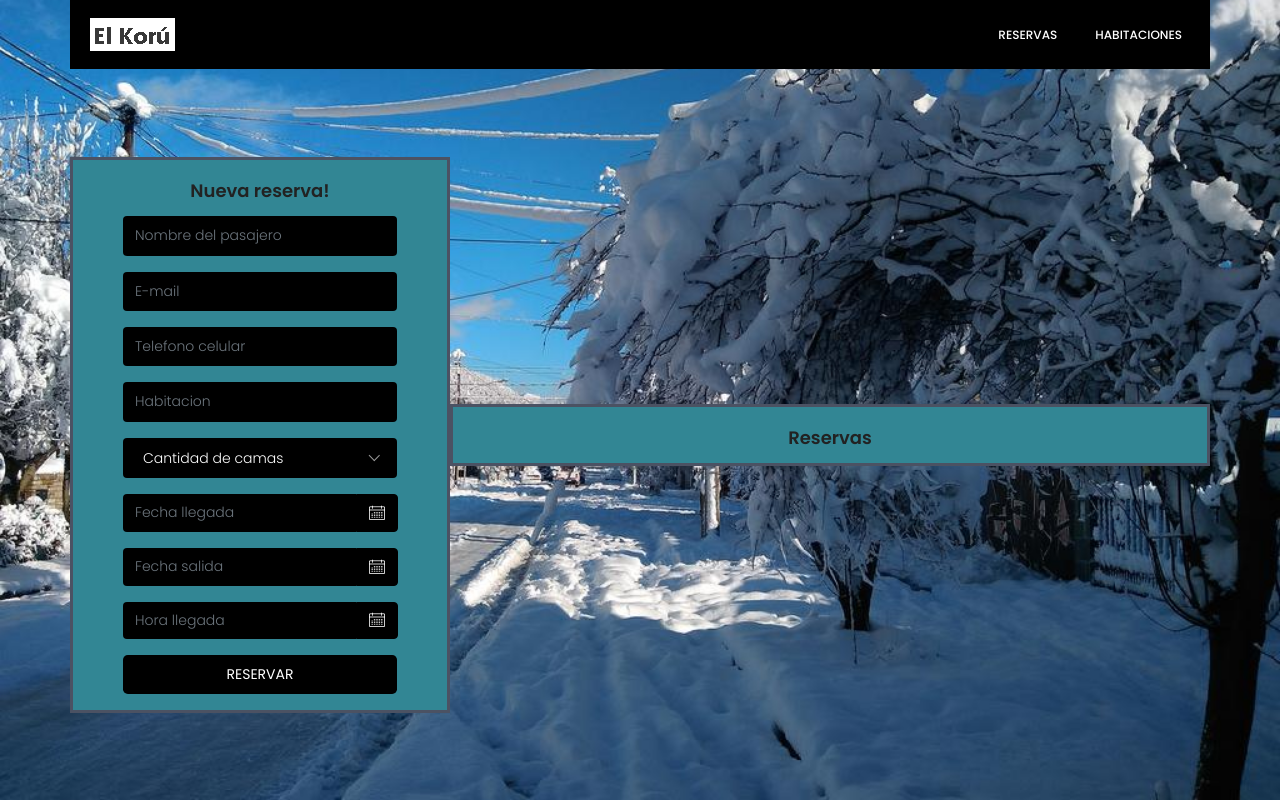
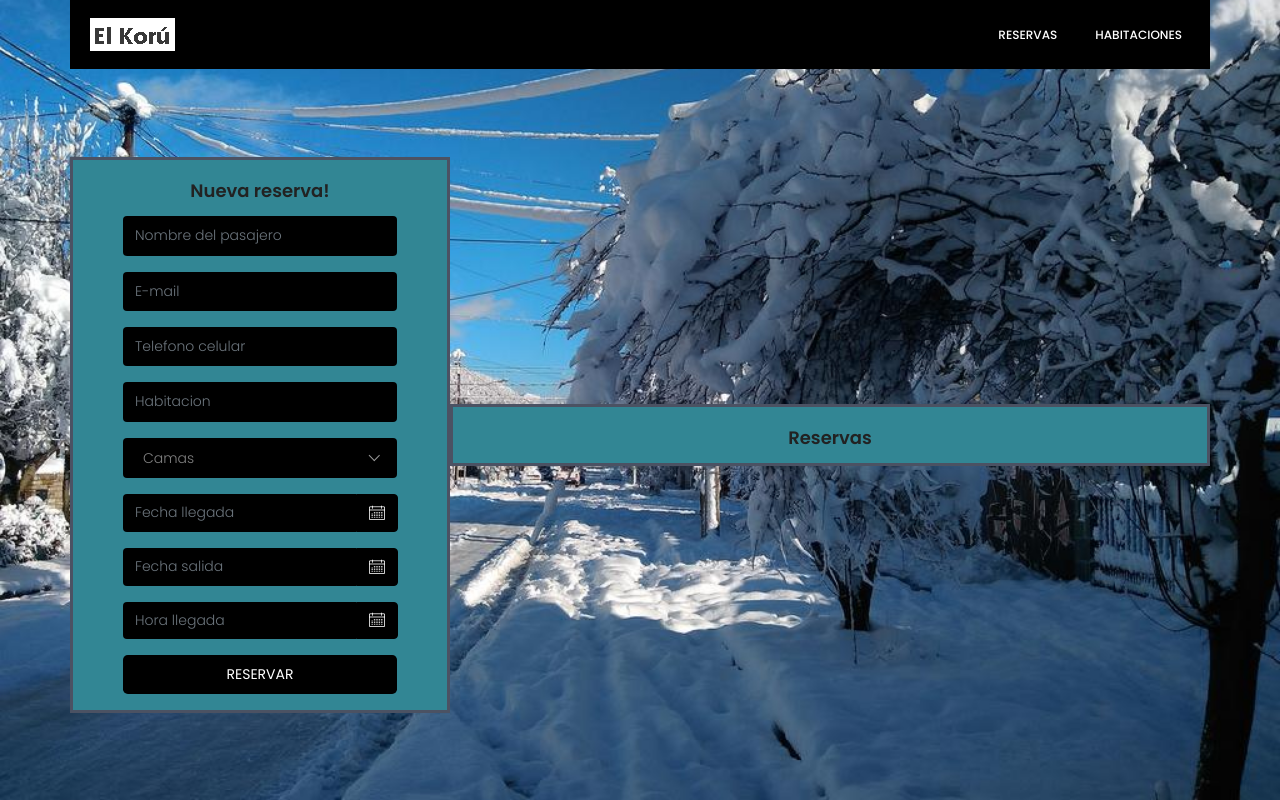
Before and after one commit to ElAndy123/Proyecto-final, a PHP site: page / in a window 1280 px wide. Run offline with PHP 8.4, Linux system fonts and the light colour scheme; some libraries are stand-ins or nearby versions.

Commit message:
arregle el color del texto del formulario

```diff
--- a/css/main.css
+++ b/css/main.css
@@ -1961,6 +1961,7 @@ h1, h2, h3, h4, h5, h6 {
 .default-select .current {
   margin-right: 50px;
   font-weight: 300;
+  color: gray;
 }
 
 .default-select .nice-select::after {
--- a/index.html
+++ b/index.html
@@ -59,15 +59,15 @@
 							  	<input class="form-control txt-field" type="tel" name="phone" placeholder="Telefono celular" onfocus="this.placeholder = ''" onblur="this.placeholder = 'Telefono celular'">
 							    <input class="form-control txt-field" type="text" name="name" placeholder="Habitacion"  onfocus="this.placeholder = ''" onblur="this.placeholder = 'Habitacion'">
 							    </div>
-							    <div class="form-group">
-							       	<div class="default-select" id="default-select">
-										<select>
-											<option value="" disabled selected hidden>Cantidad de camas</option>
-											<option value="1">2 camas simples</option>
-											<option value="2">1 cama matrimonial</option>
-										</select>
+									<div class="form-group">
+										<div class="default-select" id="default-select">
+											<select>
+												<option value="" disabled selected hidden>Camas</option>
+												<option value="1">Destination One</option>
+												<option value="2">Destination Two</option>
+											</select>
+										</div>
 									</div>
-							    </div>
 							    <div class="form-group">
 									<div class="input-group dates-wrap">
 										<input id="datepicker2" class="dates form-control"  placeholder="Fecha llegada" type="text">
```
